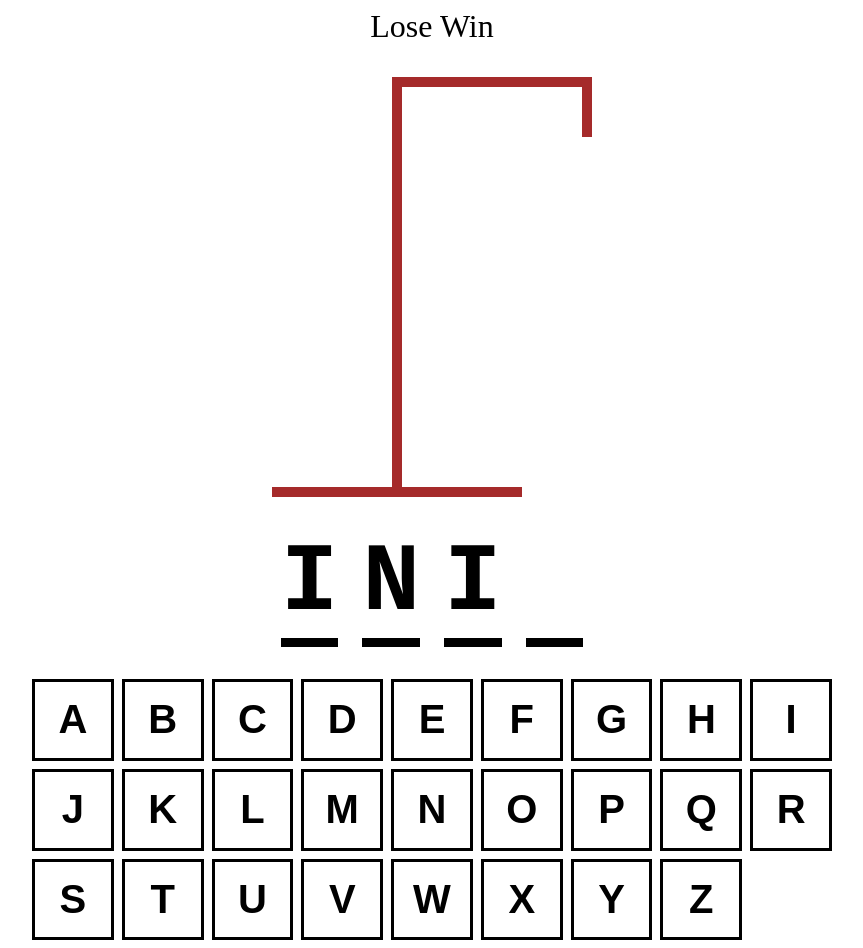
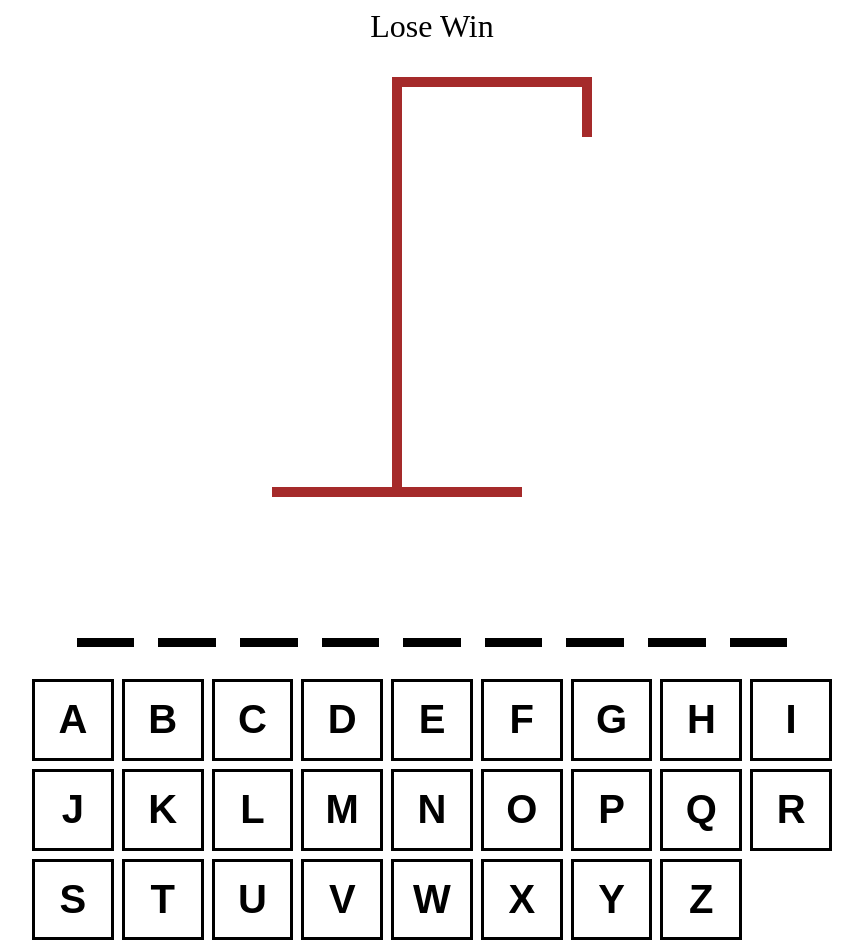
Before and after one commit to roKarp/hangedman, a React (Vite) app: page / in a window 1280 px wide. Shown: the whole page, without its empty margins (208-1071 px from the left). Built offline with nearby package versions, Linux system fonts and the light colour scheme.

Commit message:
added word logic

```diff
--- a/src/App.tsx
+++ b/src/App.tsx
@@ -24,7 +24,7 @@ function App() {
   >
     <div style={{ fontSize: "2rem", textAlign: "center"}}>Lose Win</div>
     <HangmanDrawing numberOfGuesses={wrongLetters.length}/>
-    <HangmanWord  />
+    <HangmanWord  gLetters={guessedLetters} Guess={Guess}/>
     <div style={{ alignSelf: "stretch" }}>
       <Keyboard />
     </div>
--- a/src/components/HangmanWord.tsx
+++ b/src/components/HangmanWord.tsx
@@ -1,6 +1,9 @@
-export function HangmanWord() {
-    const word = "init"
-    const guesses = ["i", "h", "n"]
+type HangmanDrawingProps = {
+    gLetters: string[]
+    Guess: string
+}
+
+export function HangmanWord({gLetters, Guess}: HangmanDrawingProps) {
     return (
         <div
             style={{
@@ -12,10 +15,10 @@ export function HangmanWord() {
                 fontFamily: "monospace"
             }}
         >
-            {word.split("").map((letter, index) => (
+            {Guess.split("").map((letter, index) => (
             <span style={{ borderBottom: ".1em solid black"}} key={index}>
                 <span style={{
-                    visibility: guesses.includes(letter)
+                    visibility: gLetters.includes(letter)
                     ? "visible"
                     : "hidden",
                 }}
```
